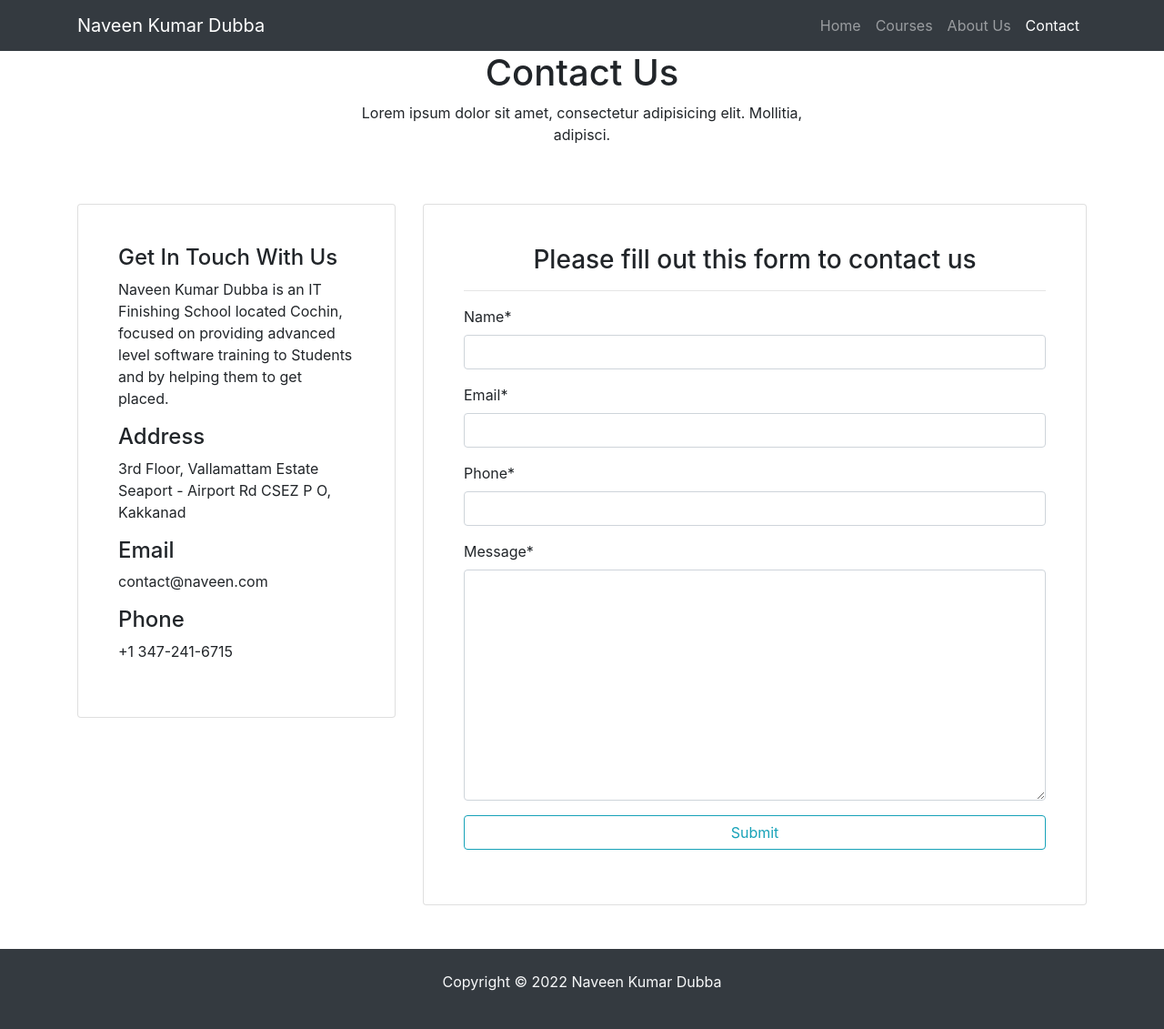
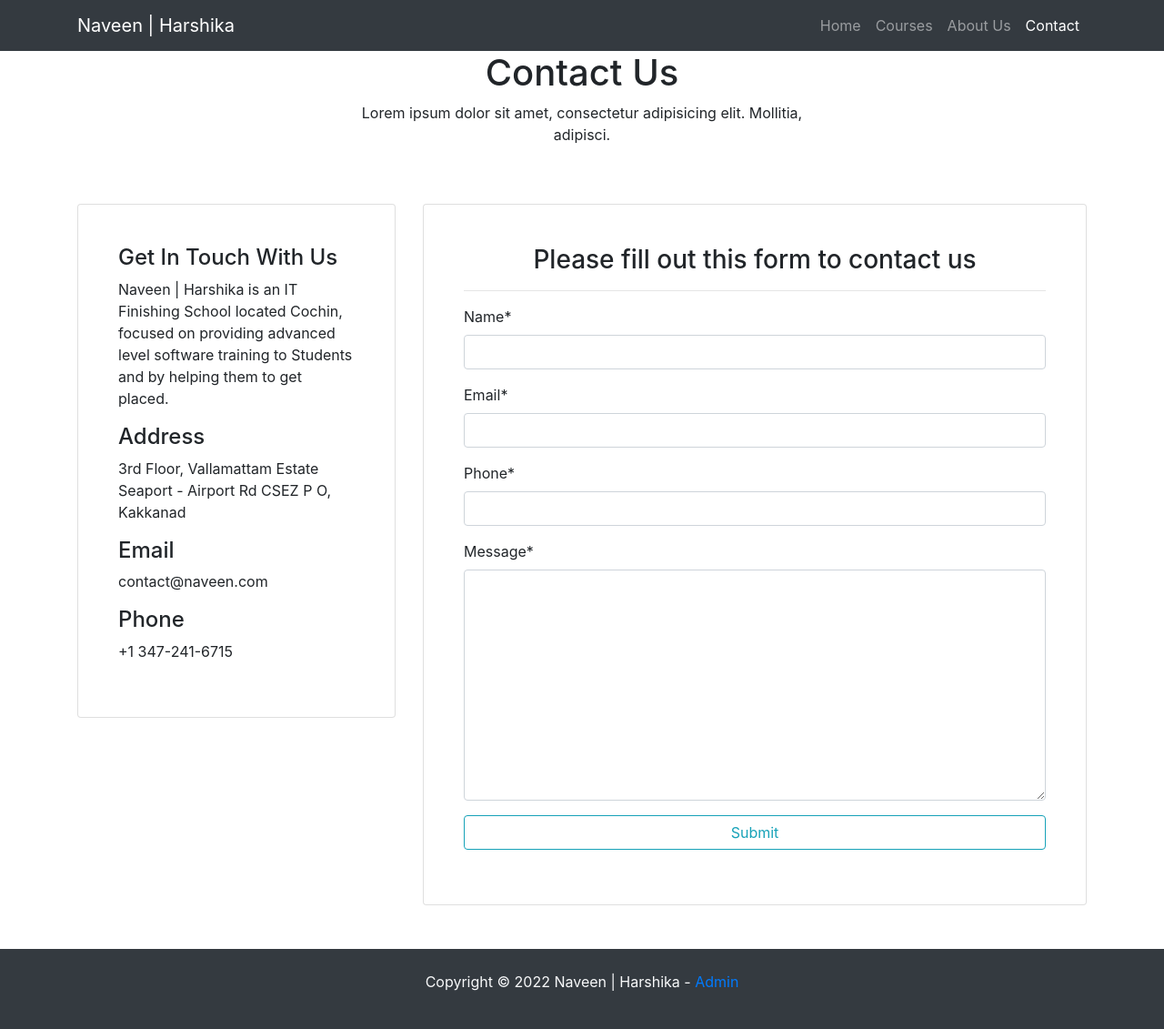
Before and after one commit to NaveenkumarreddyD/jubilant-octo-meme, a Django app: page /contact/ in a window 1280 px wide. Shown: the whole page at 91% size. Run offline with Django 3.2, Linux system fonts and the light colour scheme; some libraries are stand-ins or nearby versions.

Commit message:
changes to templates

```diff
--- a/user_reg_proj_root/templates/partial/_footer.html
+++ b/user_reg_proj_root/templates/partial/_footer.html
@@ -3,7 +3,10 @@
     <div class="row">
       <div class="col">
         <p>Copyright &copy;
-          <span id="year">2022</span>&nbsp;Naveen Kumar Dubba
+          <span id="year">2022</span>&nbsp;Naveen | Harshika -
+          <a href="/admin">
+            Admin
+          </a>
         </p>
       </div>
     </div>
--- a/user_reg_proj_root/templates/partial/_navbar.html
+++ b/user_reg_proj_root/templates/partial/_navbar.html
@@ -1,6 +1,6 @@
 <nav class="navbar navbar-expand-sm navbar-dark bg-dark">
   <div class="container">
-    <a href="{% url 'index_page' %}" class="navbar-brand">Naveen Kumar Dubba</a>
+    <a href="{% url 'index_page' %}" class="navbar-brand">Naveen | Harshika</a>
     <button class="navbar-toggler" data-toggle="collapse" data-target="#navbarCollapse">
       <span class="navbar-toggler-icon"></span>
     </button>
--- a/user_reg_proj_root/templates/partial/_navbar2.html
+++ b/user_reg_proj_root/templates/partial/_navbar2.html
@@ -1,6 +1,6 @@
 <nav class="navbar navbar-expand-sm navbar-dark bg-dark">
   <div class="container">
-    <a href="{% url 'index_page' %}" class="navbar-brand">Naveen Kumar Dubba</a>
+    <a href="{% url 'index_page' %}" class="navbar-brand">Naveen | Harshika</a>
     <button class="navbar-toggler" data-toggle="collapse" data-target="#navbarCollapse">
       <span class="navbar-toggler-icon"></span>
     </button>
--- a/user_reg_proj_root/templates/partial/_navbarhr.html
+++ b/user_reg_proj_root/templates/partial/_navbarhr.html
@@ -1,6 +1,6 @@
 <nav class="navbar navbar-expand-sm navbar-dark bg-dark">
   <div class="container">
-    <a href="{% url 'index_page' %}" class="navbar-brand">Naveen Kumar Dubba</a>
+    <a href="{% url 'index_page' %}" class="navbar-brand">Naveen | Harshika</a>
     <button class="navbar-toggler" data-toggle="collapse" data-target="#navbarCollapse">
       <span class="navbar-toggler-icon"></span>
     </button>
--- a/user_reg_proj_root/templates/userapp/about.html
+++ b/user_reg_proj_root/templates/userapp/about.html
@@ -99,7 +99,7 @@
       <div class="row">
         <div class="col">
           <p>Copyright &copy;
-            <span id="year">2022</span>&nbsp;Naveen Kumar Dubba
+            <span id="year">2022</span>&nbsp;Naveen | Harshika
           </p>
         </div>
       </div>
--- a/user_reg_proj_root/templates/userapp/contact.html
+++ b/user_reg_proj_root/templates/userapp/contact.html
@@ -42,7 +42,7 @@
           <div class="card p-4">
             <div class="card-body">
               <h4>Get In Touch With Us</h4>
-              <p>Naveen Kumar Dubba is an IT Finishing School located Cochin, focused on providing advanced level
+              <p>Naveen | Harshika is an IT Finishing School located Cochin, focused on providing advanced level
                 software training to Students and by helping them to get placed.</p>
               <h4>Address</h4>
               <p>3rd Floor, Vallamattam Estate Seaport - Airport Rd CSEZ P O, Kakkanad</p>
--- a/user_reg_proj_root/templates/userapp/index.html
+++ b/user_reg_proj_root/templates/userapp/index.html
@@ -38,7 +38,7 @@
   <footer id="main-footer" class="py-4 bg-dark text-white text-center">
     Copyright &copy;
     <span class="year">2022</span>
-    Naveen Kumar Dubba
+    Naveen | Harshika
   </footer>
 
 
```
Also changed, not shown: user_reg_proj_root/db.sqlite3 (added), user_reg_proj_root/media/photos/WhatsApp_Image_2022-07-17_at_7.10.08_PM.jpeg (added), user_reg_proj_root/media/photos/WhatsApp_Image_2022-08-11_at_5.47.03_PM.jpeg (added).
